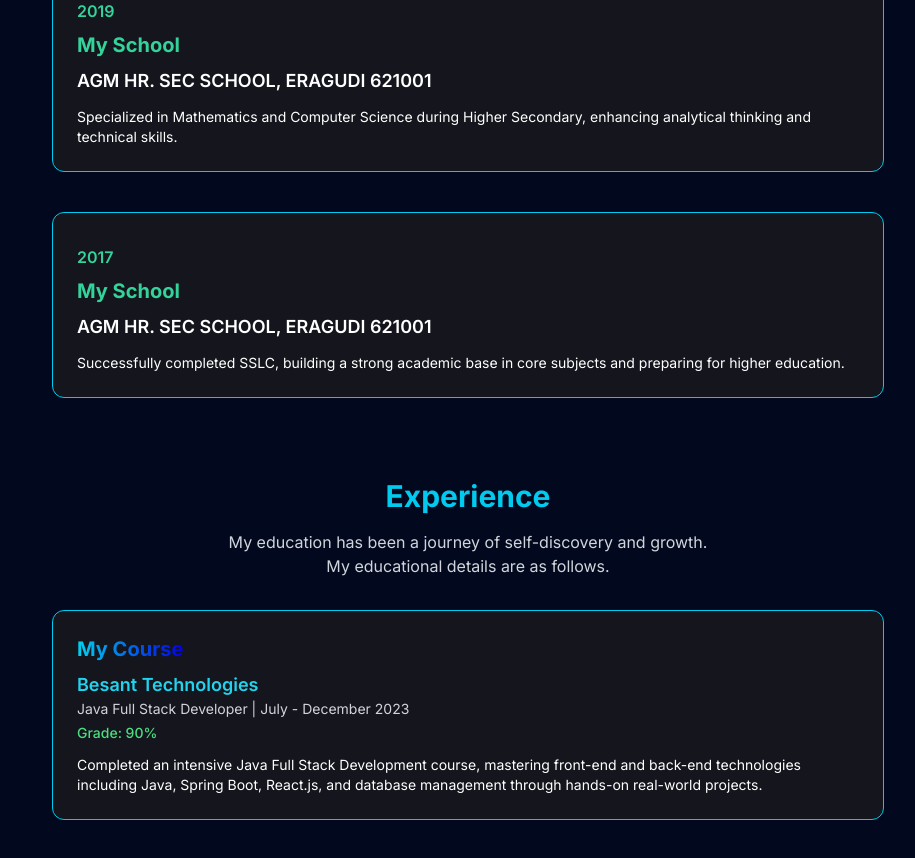
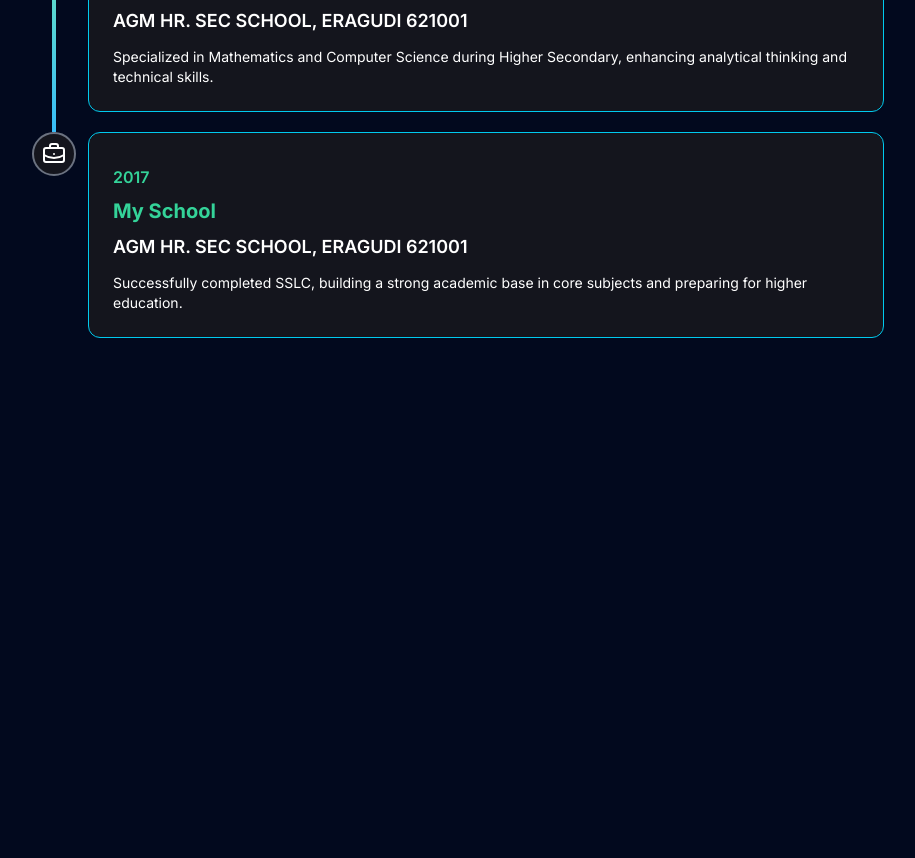
Before and after one commit to viveksankar20/vivek-portfolio-frontend, a Next.js app: page / in a window 1280 px wide. Shown: the part 1880-2738 px from the top of the page, without its empty margins (172-1087 px from the left). After the commit the page ends 2306 px from the top, so only its background shows below. Built offline with nearby package versions, Linux system fonts and the light colour scheme.

Commit message:
education and experience created

```diff
--- /dev/null
+++ b/app/demo/page.tsx
@@ -0,0 +1,17 @@
+import { Briefcase } from 'lucide-react'; // Optional icon library
+
+const Demo = () => {
+  return (
+    <div className="relative flex justify-center">
+      {/* Vertical Line */}
+      <div className="absolute top-0 bottom-0 w-0.5 bg-gray-700" />
+
+      {/* Circle with Icon */}
+      <div className="relative z-10 ">
+        <Briefcase className="text-white w-5 h-5" />
+      </div>
+    </div>
+  );
+};
+
+export default Demo;
--- a/app/page.tsx
+++ b/app/page.tsx
@@ -1,9 +1,8 @@
 "use client"
-import Education from "@/components/education"
 import Experience from "@/components/experience"
 import MainSection from "@/components/mainSection"
 import Skils from "@/components/skils"
-import React, { use } from "react"
+import React from "react"
 import 'animate.css';
 import {useEffect,useRef} from "react";
 import Navbar from "@/components/navbar"
@@ -29,7 +28,7 @@ if(videoRef.current){
 
       <div className="relative  h-full w-full">
 
-        <video src="/3141208-uhd_3840_2160_25fps.mp4" ref={videoRef} autoPlay muted loop className=" absolute opacity-35"></video>
+        <video src="/3141208-uhd_3840_2160_25fps.mp4" ref={videoRef} autoPlay muted loop className="lg:h-auto h-screen object-fill fixed  opacity-10"></video>
       </div>
 
       {/* Content */}
@@ -40,7 +39,7 @@ if(videoRef.current){
         <div className="container p-4 md:p-7">
           <Skils/>
           <Experience/>
-          <Education/>
+          {/* <Education/> */}
         </div>
       </div>
     </main>
--- a/components/education.tsx
+++ /dev/null
@@ -1,102 +0,0 @@
-import { motion } from 'framer-motion';
-import React from 'react';
-
-function Education() {
-  return (
-    <div className=" mx-auto w-full  max-w-4xl px-4 sm:px-6 lg:px-8 py-10">
-
-
-      <div className="space-y-4 mb-8">
-        <h1 className="text-xl sm:text-2xl lg:text-3xl font-bold text-[#00CAEE] text-center">
-        Experience
-        </h1>
-        <p className="text-sm sm:text-base text-gray-300 text-center mt-1">
-          My education has been a journey of self-discovery and growth. <br className="hidden sm:block" />
-          My educational details are as follows.
-        </p>
-      </div>
-
-      {/* Timeline Items */}
-      <div className="space-y-5 sm:space-y-10">
-        {timelineData.map((item, index) => (
-          <div key={index} className="">
-            <TimelineItem {...item} />
-          </div>
-        ))}
-      </div>
-    </div>
-  );
-}
-
-const timelineData = [
-  {
-    title: 'My Course',
-    institution: 'Besant Technologies',
-    duration: 'Java Full Stack Developer | July - December 2023',
-    grade: 'Grade: 90%',
-    description:
-      'Completed an intensive Java Full Stack Development course, mastering front-end and back-end technologies including Java, Spring Boot, React.js, and database management through hands-on real-world projects.',
-  },
-  {
-    title: 'My College',
-    institution: 'OASYS INSTITUTE OF TECHNOLOGY, Pulivalam, Trichy 621006',
-    duration: 'BE - Electronics and Communication Engineering | 2019 - 2023',
-    grade: 'Grade: 7.5 CGPA',
-    description:
-      'Graduated with a Bachelor\'s degree in ECE, developing a strong technical foundation in electronics, communication systems, and programming, supported by practical project experience.',
-  },
-  {
-    title: 'My School',
-    institution: 'AGM HR. SEC SCHOOL, ERAGUDI 621001',
-    duration: 'HSC - Maths Computer Science Group | 2019',
-    grade: 'Grade: 61%',
-    description:
-      'Specialized in Mathematics and Computer Science during Higher Secondary, enhancing analytical thinking and technical skills.',
-  },
-  {
-    title: 'My School',
-    institution: 'AGM HR. SEC SCHOOL, ERAGUDI 621001',
-    duration: 'SSLC | 2017',
-    grade: 'Grade: 71%',
-    description:
-      'Successfully completed SSLC, building a strong academic base in core subjects and preparing for higher education.',
-  },
-];
-
-
-interface TimelineItemProps {
-  title: string;
-  institution: string;
-  duration: string;
-  grade?: string;
-  description: string;
-}
-
-const TimelineItem: React.FC<TimelineItemProps> = ({
-  title,
-  institution,
-  duration,
-  grade,
-  description,
-}) => {
-  return (
-    // <motion.div whileHover={{scale: 1.05}} whileTap={{scale: 0.95}} transition={{duration: 0.2}}>
-    <div className="border  border-[#00CAEE] hover:scale-105 duration-700 bg-[#14151D] hover:shadow-costom-shadow  p-5 sm:p-6 rounded-xl  overflow-hidden">
-    <h3 className="bg-gradient-to-r from-[#00D1EF] to-[#0400E0] inline-block text-transparent bg-clip-text font-bold text-lg sm:text-xl mb-2">{title}</h3>
-    <h4 className="text-cyan-400 text-base sm:text-lg font-semibold">{institution}</h4>
-    <p className="text-sm text-gray-300">{duration}</p>
-    {grade && <p className="text-sm text-green-400 font-medium mt-1">{grade}</p>}
-
-    {/* Description */}
-    <p className="mt-3 text-sm text-gray-300">
-
-      <span className="text-[#FFFFFF]">
-        {description}
-      </span>
-    </p>
-  </div>
-  // </motion.div>
-  );
-};
-
-export default Education;
--- a/components/experience.tsx
+++ b/components/experience.tsx
@@ -1,6 +1,5 @@
-import { motion } from 'framer-motion';
 import React from 'react';
-
+import { BriefcaseBusiness } from 'lucide-react';
 function Experience() {
   return (
     <div className=" mx-auto w-full  max-w-4xl px-4 sm:px-6 lg:px-8 py-10">
@@ -18,9 +17,15 @@ function Experience() {
       </div>
 
       {/* Timeline Items */}
-      <div className="space-y-5 sm:space-y-10">
+      <div className="">
         {timelineData.map((item, index) => (
-          <div key={index} className="">
+          <div key={index} className={`relative pb-5 pl-9 ${
+            index !== timelineData.length - 1 ? 'before:absolute before:left-0 before:top-6 before:bottom-0 before:w-1 before:bg-gradient-to-b before:from-emerald-300  before:to-sky-400' : ''
+          }`}>
+            {/* <div className='p-[2px] border'></div>*/}
+            <span className=' bg-[#14151D] absolute -left-5 p-2 border-2 border-gray-500 rounded-full'>
+<BriefcaseBusiness className='text-white   text-xl '/>
+</span>
             <TimelineItem {...item} />
           </div>
         ))}
@@ -87,7 +92,7 @@ const TimelineItem: React.FC<TimelineItemProps> = ({
 }) => {
   return (
     // <motion.div whileHover={{scale: 1.05}} whileTap={{scale: 0.95}} transition={{duration: 0.2}}>
-    <div className="border  border-[#00CAEE] hover:scale-105 duration-700 bg-[#14151D] hover:shadow-costom-shadow  p-5 sm:p-6 rounded-xl  overflow-hidden">
+    <div className="border  border-[#00CAEE]  bg-[#14151D] hover:shadow-costom-shadow  p-5 sm:p-6 rounded-xl  overflow-hidden">
       <h1 className='text-[#34d399] my-2 font-semibold'>{year}</h1>
     <h3 className="text-[#34d399] font-bold text-lg sm:text-xl mb-2">{title}</h3>
     <h4 className="text-white text-base sm:text-lg font-semibold">{institution}</h4>
```
